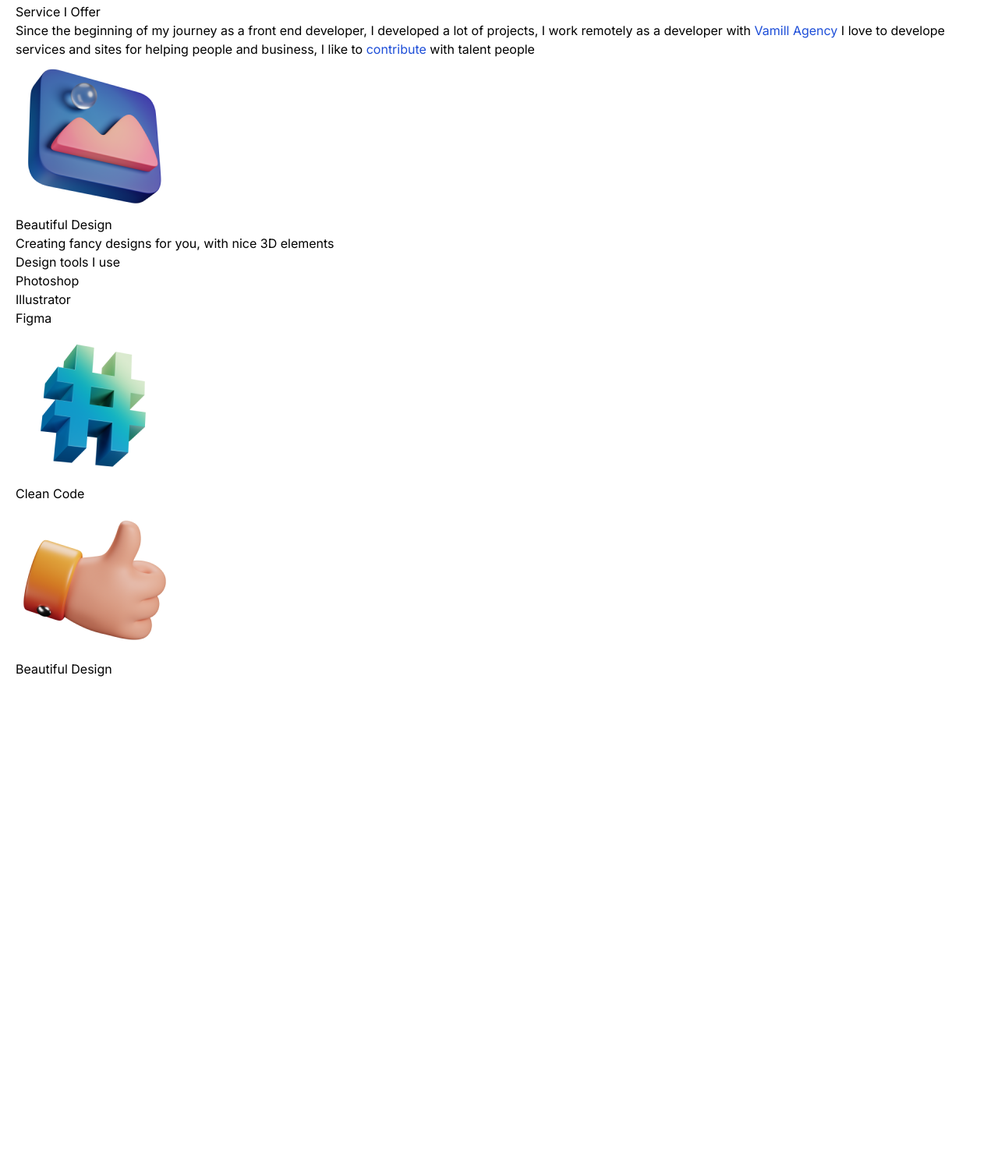
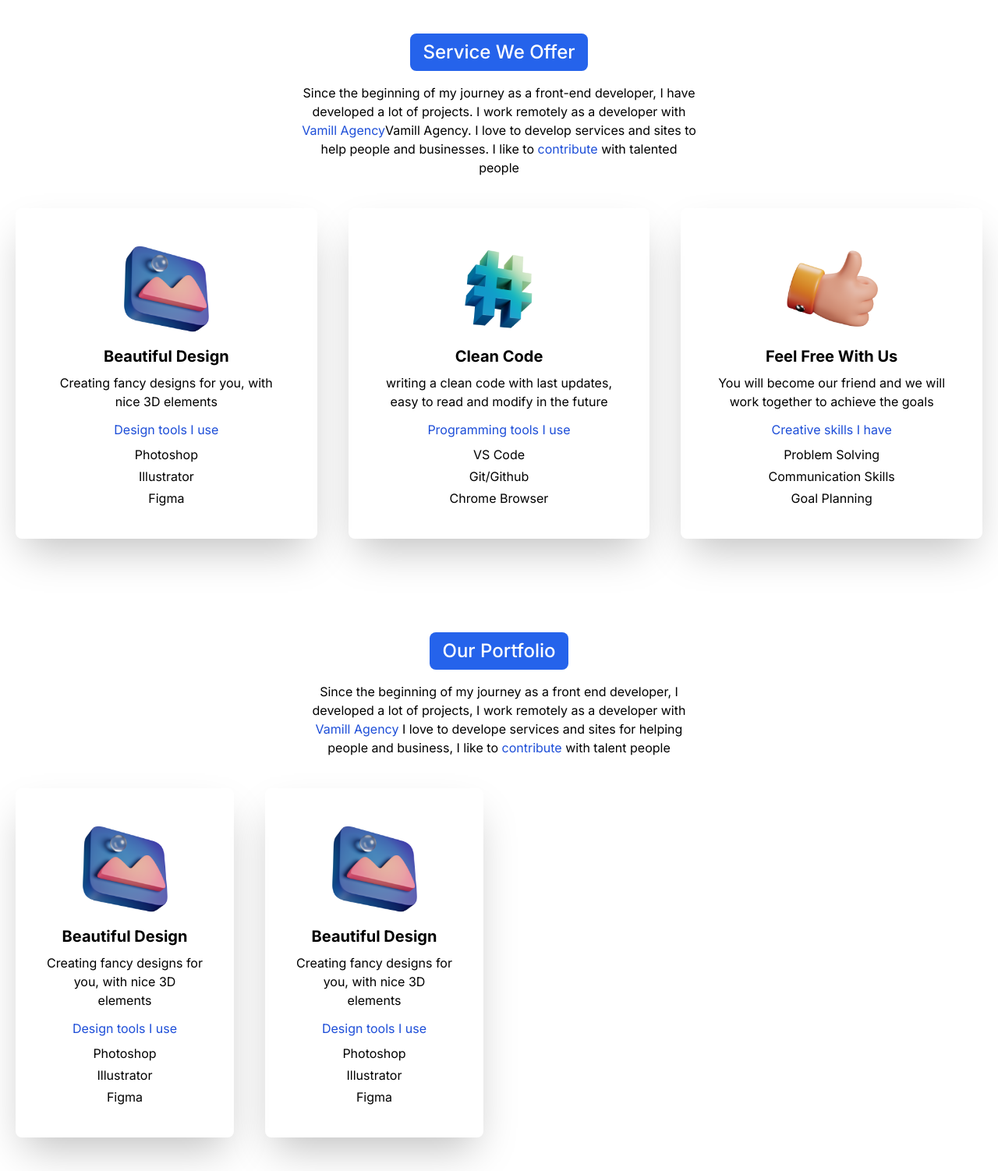
Before and after one commit to noamangg/Portfolios-HTML-CSS-, a website: page Tailwind Portfolio/index.html in a window 1280 px wide. Shown: the part 717-2219 px from the top of the page at 78% size. Before the commit the page ends 1607 px from the top, so only its background shows below. Drawn offline with nearby package versions, Linux system fonts and the light colour scheme; files that its build step writes are made by us from their sources.

Commit message:
60% done

```diff
--- a/Tailwind Portfolio/index.html
+++ b/Tailwind Portfolio/index.html
@@ -41,8 +41,7 @@
           <h3 class="mb-3 text-sm text-white w-fit m-auto flex gap-2"><span
               class="bg-blue-600 px-2 py-1 rounded">Software Engineer</span><span
               class="bg-gray-900 px-2 py-1 rounded">Front End Developer</span></h3>
-          <p class="max-w-md m-auto">Co-Founder of one of the most great company in the world, specialized in business
-            solution for startups
+          <p class="max-w-md m-auto">Co-Founder of one of the greatest companies in the world, specialized in business solutions for startups.
           </p>
           <div class="social flex gap-6 mt-6 justify-center">
             <a href=""><i class="text-3xl text-blue-900 fa-brands fa-linkedin"></i></a>
@@ -58,30 +57,75 @@
     </section>
     <section>
       <div class="container p-5 m-auto">
-        <h3>Service I Offer</h3>
-        <p>Since the beginning of my journey as a front end developer, I developed a lot of projects, I work remotely as
-          a developer with <span class="text-blue-700">Vamill Agency</span> I love to develope services and sites for
-          helping people and business, I like to <span class="text-blue-700">contribute</span> with talent people </p>
-          <div class="services">
-            <div class="service">
-              <img src="img/design.png" alt="design">
-              <h4>Beautiful Design</h4>
-              <p>Creating fancy designs for you, with nice 3D elements </p>
-              <h5>Design tools I use</h5>
-              <ul>
+        <h3 class="text-2xl font-medium text-white bg-blue-600 px-4 py-2 rounded-lg mb-4 mt-10 w-fit m-auto">Service We Offer</h3>
+        <p class="max-w-lg m-auto text-center">Since the beginning of my journey as a front-end developer, I have developed a lot of projects. I work remotely as a developer with <span class="text-blue-700">Vamill Agency</span>Vamill Agency. I love to develop services and sites to help people and businesses. I like to <span class="text-blue-700">contribute</span> with talented people </p>
+          <div class="services grid gap-10 lg:grid-cols-3 md:grid-cols-2 justify-center items-center py-10">
+            <div class="service shadow-2xl rounded-lg p-10 text-center">
+              <img class="w-32 m-auto" src="img/design.png" alt="design">
+              <h4 class="my-2 font-bold text-xl">Beautiful Design</h4>
+              <p class="">Creating fancy designs for you, with nice 3D elements </p>
+              <h5 class="text-blue-700 mt-3 mb-2">Design tools I use</h5>
+              <ul class="grid gap-1">
                 <li>Photoshop</li>
                 <li>Illustrator</li>
                 <li>Figma</li>
               </ul>
             </div>
-            <div class="service">
-              <img src="img/code.png" alt="code">
-              <h4>Clean Code</h4>
+            <div class="service shadow-2xl rounded-lg p-10 text-center">
+              <img class="w-32 m-auto" src="img/code.png" alt="design">
+              <h4 class="my-2 font-bold text-xl">Clean Code</h4>
+              <p class="">writing a clean code with last updates, easy to read and modify in the future</p>
+              <h5 class="text-blue-700 mt-3 mb-2">Programming tools I use</h5>
+              <ul class="grid gap-1">
+                <li>VS Code</li>
+                <li>Git/Github</li>
+                <li>Chrome Browser</li>
+              </ul>
             </div>
-            <div class="service">
-              <img src="img/consulting.png" alt="design">
-              <h4>Beautiful Design</h4>
+            <div class="service shadow-2xl rounded-lg p-10 text-center">
+              <img class="w-32 m-auto" src="img/consulting.png" alt="design">
+              <h4 class="my-2 font-bold text-xl">Feel Free With Us</h4>
+              <p class="">You will become our friend and we will work together to achieve the goals</p>
+              <h5 class="text-blue-700 mt-3 mb-2">Creative skills I have</h5>
+              <ul class="grid gap-1">
+                <li>Problem Solving</li>
+                <li>Communication Skills</li>
+                <li>Goal Planning</li>
+              </ul>
             </div>
+          </div>
+      </div>
+    </section>
+    <section>
+      <div class="container p-5 m-auto">
+        <h3 class="text-2xl font-medium text-white bg-blue-600 px-4 py-2 rounded-lg mb-4 mt-10 w-fit m-auto">Our Portfolio</h3>
+        <p class="max-w-lg m-auto text-center">Since the beginning of my journey as a front end developer, I developed a lot of projects, I work remotely as
+          a developer with <span class="text-blue-700">Vamill Agency</span> I love to develope services and sites for
+          helping people and business, I like to <span class="text-blue-700">contribute</span> with talent people </p>
+          <div class="services grid gap-10 lg:grid-cols-4 md:grid-cols-3 justify-center items-center py-10">
+            <div class="service shadow-2xl rounded-lg p-10 text-center">
+              <img class="w-32 m-auto" src="img/design.png" alt="design">
+              <h4 class="my-2 font-bold text-xl">Beautiful Design</h4>
+              <p class="">Creating fancy designs for you, with nice 3D elements </p>
+              <h5 class="text-blue-700 mt-3 mb-2">Design tools I use</h5>
+              <ul class="grid gap-1">
+                <li>Photoshop</li>
+                <li>Illustrator</li>
+                <li>Figma</li>
+              </ul>
+            </div>
+            <div class="service shadow-2xl rounded-lg p-10 text-center">
+              <img class="w-32 m-auto" src="img/design.png" alt="design">
+              <h4 class="my-2 font-bold text-xl">Beautiful Design</h4>
+              <p class="">Creating fancy designs for you, with nice 3D elements </p>
+              <h5 class="text-blue-700 mt-3 mb-2">Design tools I use</h5>
+              <ul class="grid gap-1">
+                <li>Photoshop</li>
+                <li>Illustrator</li>
+                <li>Figma</li>
+              </ul>
+            </div>
+
           </div>
       </div>
     </section>
```
